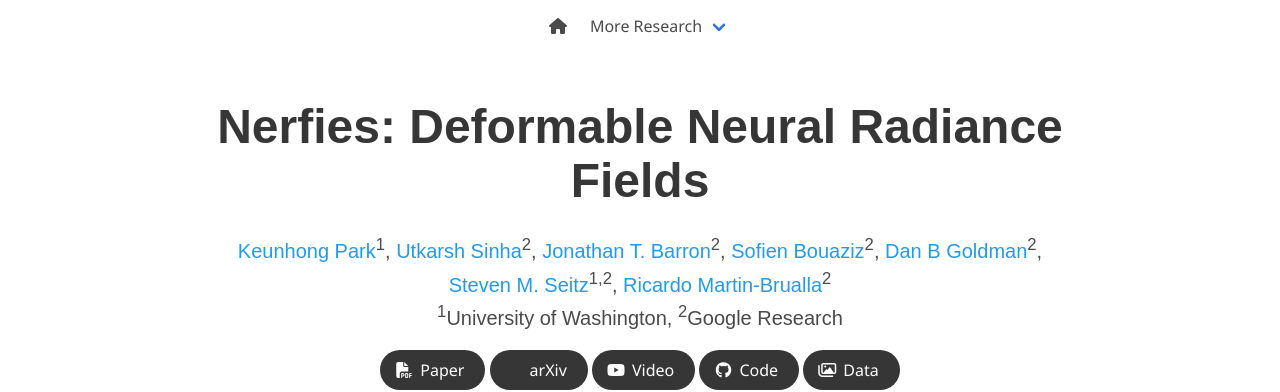
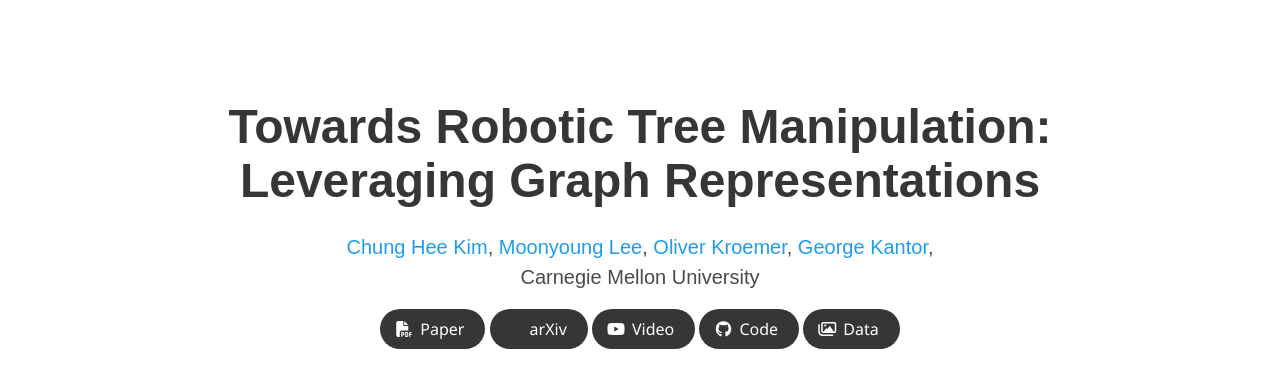
Before and after one commit to Kantor-Lab/tree_gnn, a plain HTML site: page index.html in a window 1280 px wide. Shown: the top 392 px of the page. Drawn offline with nearby package versions, Linux system fonts and the light colour scheme; some icons are missing; a web font is replaced by a local one.

Commit message:
Update index.html

```diff
--- a/index.html
+++ b/index.html
@@ -3,24 +3,12 @@
 <head>
   <meta charset="utf-8">
   <meta name="description"
-        content="Deformable Neural Radiance Fields creates free-viewpoint portraits (nerfies) from casually captured videos.">
-  <meta name="keywords" content="Nerfies, D-NeRF, NeRF">
+        content="Leveraging Graph Representations for Tree Manipulation">
+  <meta name="keywords" content="agriculture, gnn, manipulation">
   <meta name="viewport" content="width=device-width, initial-scale=1">
-  <title>Nerfies: Deformable Neural Radiance Fields</title>
+  <title>Towards Robotic Tree Manipulation: Leveraging Graph Representations</title>
 
-  <!-- Global site tag (gtag.js) - Google Analytics -->
-  <script async src="https://www.googletagmanager.com/gtag/js?id=G-PYVRSFMDRL"></script>
-  <script>
-    window.dataLayer = window.dataLayer || [];
 
-    function gtag() {
-      dataLayer.push(arguments);
-    }
-
-    gtag('js', new Date());
-
-    gtag('config', 'G-PYVRSFMDRL');
-  </script>
 
   <link href="https://fonts.googleapis.com/css?family=Google+Sans|Noto+Sans|Castoro"
         rel="stylesheet">
@@ -50,36 +38,6 @@
       <span aria-hidden="true"></span>
     </a>
   </div>
-  <div class="navbar-menu">
-    <div class="navbar-start" style="flex-grow: 1; justify-content: center;">
-      <a class="navbar-item" href="https://keunhong.com">
-      <span class="icon">
-          <i class="fas fa-home"></i>
-      </span>
-      </a>
-
-      <div class="navbar-item has-dropdown is-hoverable">
-        <a class="navbar-link">
-          More Research
-        </a>
-        <div class="navbar-dropdown">
-          <a class="navbar-item" href="https://hypernerf.github.io">
-            HyperNeRF
-          </a>
-          <a class="navbar-item" href="https://nerfies.github.io">
-            Nerfies
-          </a>
-          <a class="navbar-item" href="https://latentfusion.github.io">
-            LatentFusion
-          </a>
-          <a class="navbar-item" href="https://photoshape.github.io">
-            PhotoShape
-          </a>
-        </div>
-      </div>
-    </div>
-
-  </div>
 </nav>
 
 
@@ -88,32 +46,23 @@
     <div class="container is-max-desktop">
       <div class="columns is-centered">
         <div class="column has-text-centered">
-          <h1 class="title is-1 publication-title">Nerfies: Deformable Neural Radiance Fields</h1>
+          <h1 class="title is-1 publication-title">Towards Robotic Tree Manipulation: Leveraging Graph Representations</h1>
           <div class="is-size-5 publication-authors">
             <span class="author-block">
-              <a href="https://keunhong.com">Keunhong Park</a><sup>1</sup>,</span>
+              <a href="https://keunhong.com">Chung Hee Kim</a></sup>,</span>
             <span class="author-block">
-              <a href="https://utkarshsinha.com">Utkarsh Sinha</a><sup>2</sup>,</span>
+              <a href="https://utkarshsinha.com">Moonyoung Lee</a></sup>,</span>
             <span class="author-block">
-              <a href="https://jonbarron.info">Jonathan T. Barron</a><sup>2</sup>,
+              <a href="https://jonbarron.info">Oliver Kroemer</a></sup>,
             </span>
             <span class="author-block">
-              <a href="http://sofienbouaziz.com">Sofien Bouaziz</a><sup>2</sup>,
+              <a href="http://sofienbouaziz.com"> George Kantor</a></sup>,
             </span>
-            <span class="author-block">
-              <a href="https://www.danbgoldman.com">Dan B Goldman</a><sup>2</sup>,
-            </span>
-            <span class="author-block">
-              <a href="https://homes.cs.washington.edu/~seitz/">Steven M. Seitz</a><sup>1,2</sup>,
-            </span>
-            <span class="author-block">
-              <a href="http://www.ricardomartinbrualla.com">Ricardo Martin-Brualla</a><sup>2</sup>
-            </span>
+
           </div>
 
           <div class="is-size-5 publication-authors">
-            <span class="author-block"><sup>1</sup>University of Washington,</span>
-            <span class="author-block"><sup>2</sup>Google Research</span>
+            <span class="author-block">Carnegie Mellon University</span>
           </div>
 
           <div class="column has-text-centered">
```
